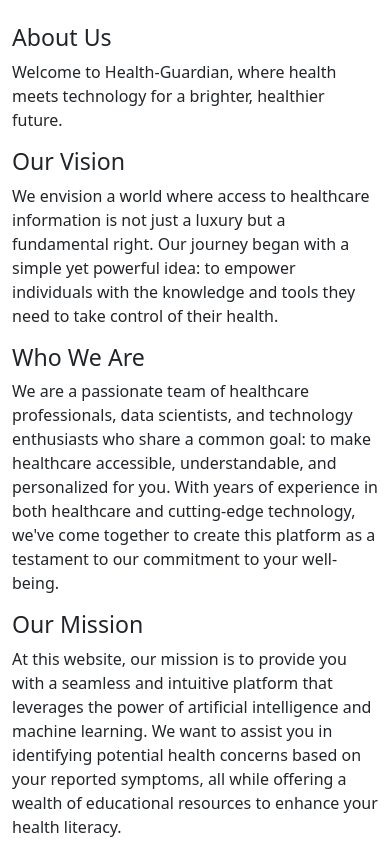
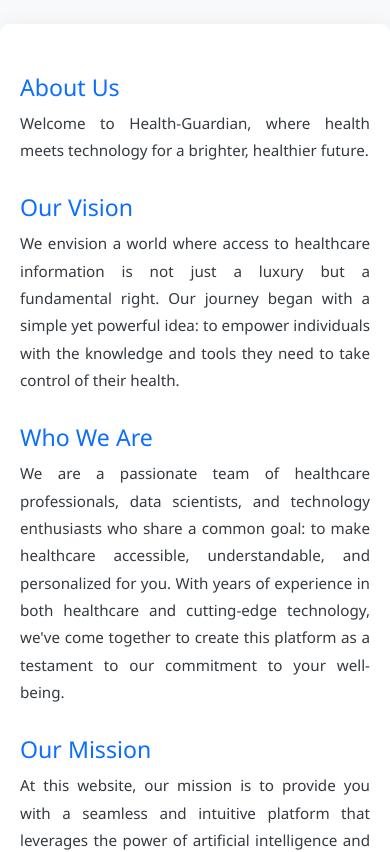
Before and after one commit to ayushiraut01/HEALTH-GUARDIAN-DISEASE-DETECTION-USING-NATURAL-LANGUAGE-PROCESSING, a plain HTML site: page about.html in a window 390 px wide. Shown: the top 852 px of the page. Drawn offline with nearby package versions, Linux system fonts and the light colour scheme.

Commit message:
about.html

```diff
--- a/about.html
+++ b/about.html
@@ -44,4 +44,58 @@
     </div>
     <script src="https://cdn.jsdelivr.net/npm/bootstrap@5.3.1/dist/js/bootstrap.bundle.min.js" integrity="sha384-HwwvtgBNo3bZJJLYd8oVXjrBZt8cqVSpeBNS5n7C8IVInixGAoxmnlMuBnhbgrkm" crossorigin="anonymous"></script>
   </body>
+  <style>
+    body {
+      font-family: 'Segoe UI', Tahoma, Geneva, Verdana, sans-serif;
+      background-color: #f8f9fa;
+      color: #343a40;
+    }
+
+    h2, h3, h5, h6 {
+      color: #0d6efd;
+      margin-top: 30px;
+    }
+
+    p {
+      font-size: 1.05rem;
+      line-height: 1.8;
+      text-align: justify;
+    }
+
+    ol li, ul li {
+      margin-bottom: 10px;
+      font-size: 1rem;
+    }
+
+    .container {
+      background-color: #ffffff;
+      padding: 40px;
+      border-radius: 10px;
+      box-shadow: 0 0 20px rgba(0,0,0,0.05);
+    }
+
+    ul {
+      list-style-type: disc;
+      padding-left: 20px;
+    }
+
+    li strong {
+      color: #198754; /* Bootstrap success color for emphasis */
+    }
+
+    @media (max-width: 768px) {
+      .container {
+        padding: 20px;
+      }
+
+      h2 {
+        font-size: 1.5rem;
+      }
+
+      p, li {
+        font-size: 0.95rem;
+      }
+    }
+  </style>
+
 </html>
```
